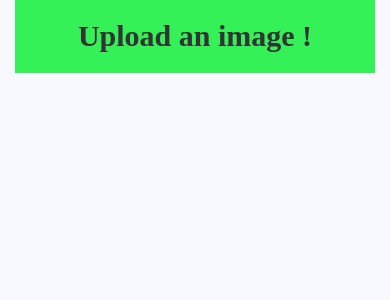
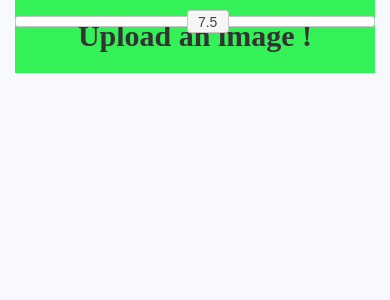
Before and after one commit to lforg37/mdb_client, a Flask app: page / in a window 390 px wide. Shown: the top 300 px of the page. Run offline with Flask 2, Linux system fonts and the light colour scheme; some libraries are stand-ins or nearby versions.

Commit message:
fixed sim and im

```diff
--- a/app/app.py
+++ b/app/app.py
@@ -80,6 +80,7 @@ def index():
 @app.route('/upload', methods=['POST'])
 def uploadfile():
     if request.method == 'POST':
+        similarity_wanted = request.form['similarity_wanted']
         files = request.files['file_source']
         if files and allowed_file(files.filename):
             filename_source = secure_filename(files.filename)
@@ -88,10 +89,10 @@ def uploadfile():
             files.save(os.path.join(updir, filename_source))
             file_size = os.path.getsize(os.path.join(updir, filename_source))
 
-            results = get_results()
+            #results = get_results()
+            results = []
 
-            os.remove(os.path.join(updir, filename_source)
-            )
+            #os.remove(os.path.join(updir, filename_source))
             return jsonify(name=filename_source, size=file_size, results=[e.serialize() for e in results])
 
 def get_results():
--- a/app/static/js/app.js
+++ b/app/static/js/app.js
@@ -1,7 +1,7 @@
 $(function() {
     $('#submit').click(function(event) {
         event.preventDefault();
-        var form_data = new FormData($('#uploadform')[0]);
+        var form_data = form_data = new FormData($('#uploadform')[0]);
 	$("#results").empty();
         $.ajax({
             type: 'POST',
--- a/app/templates/index.html
+++ b/app/templates/index.html
@@ -13,10 +13,43 @@
     <script src="https://maxcdn.bootstrapcdn.com/bootstrap/3.3.7/js/bootstrap.min.js" integrity="sha384-Tc5IQib027qvyjSMfHjOMaLkfuWVxZxUPnCJA7l2mCWNIpG9mGCD8wGNIcPD7Txa" crossorigin="anonymous"></script>
 
     <link rel="stylesheet" href="{{url_for('css_static', filename='style.css')}}">
+    <link rel="stylesheet" href="//code.jquery.com/ui/1.12.1/themes/base/jquery-ui.css">
+    <style>
+      #custom-handle {
+      width: 3em;
+      height: 1.6em;
+      top: 50%;
+      margin-top: -.8em;
+      text-align: center;
+      line-height: 1.6em;
+      }
+
+    </style>
+    <script src="https://code.jquery.com/jquery-1.12.4.js"></script>
+    <script src="https://code.jquery.com/ui/1.12.1/jquery-ui.js"></script>
+    <script>
+      $( function() {
+      var handle = $( "#custom-handle" );
+      $( "#slider" ).slider({
+      range: "true",
+      value: "50",
+      create: function() {
+      $("#similarity_wanted").val(15* $( this ).slider( "value" )/100);
+      handle.text(15* $( this ).slider( "value" )/100 );
+      },
+      slide: function( event, ui ) {
+      var calc_val = 15*ui.value/100;
+      handle.text( calc_val);
+      $("#similarity_wanted").val(calc_val);
+      }
+      });
+      } );
+    </script>
   </head>
 
   <body style="background-color: GhostWhite ;">
     <div class="container">
+
       <div class="row" style="margin-bottom: 10px;">
 	<section>
 	  <form id="uploadform" method="post" enctype="multipart/form-data">
@@ -24,9 +57,16 @@
 	      <label class="fileContainer">
 		Upload an image !
 		<input id="file_source" name="file_source" type="file">
+		<input id="similarity_wanted" type="hidden" name="similarity_wanted">
 	      </label>
 	    </div>
+	    <div class="col-offset-md-3 col-md-12" style="margin-top: 15px ;  margin-bottom: 15px;">
+	    <div id="slider">
+		<div id="custom-handle" class="ui-slider-handle"></div>
+	    </div>
+	    </div>
 	    <button id="submit" type="button" style="display: none;" >Upload</button>
+
 	    <div class="col-md-6">
 	      <img id="image_source" src="#" class="img-responsive img-rounded " style="display: none;" />
 	    </div>
@@ -58,6 +98,7 @@
       </div>
     </div>
 
+
 <script src="{{url_for('js_static', filename='app.js')}}"></script>
 </body>
 </html>
```
